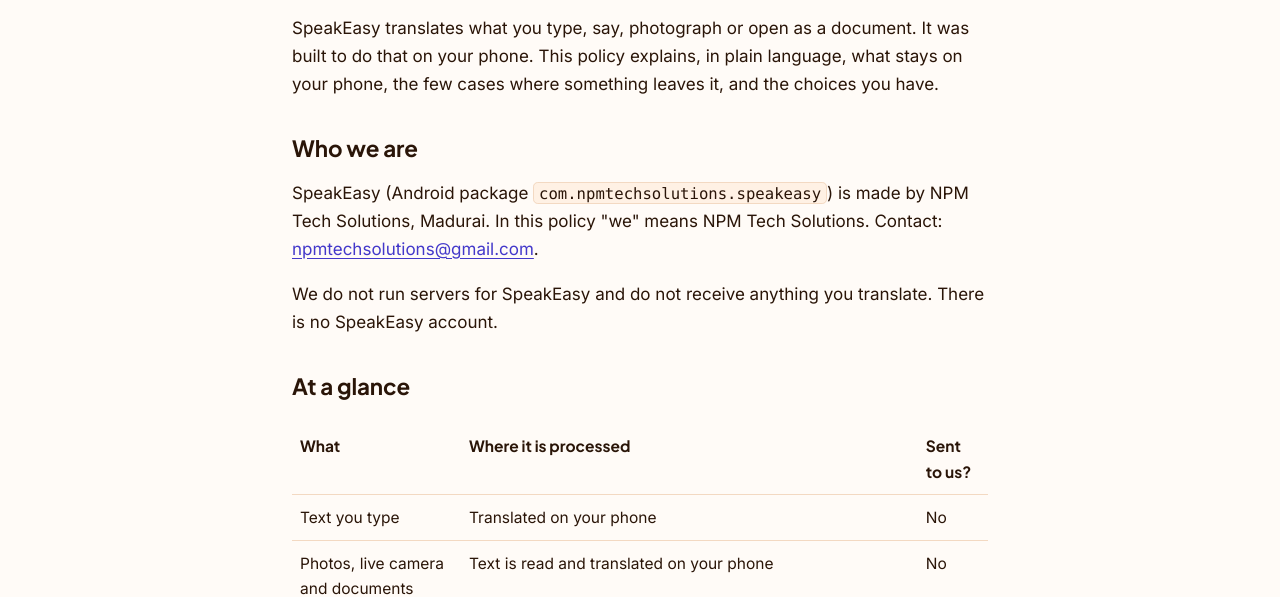
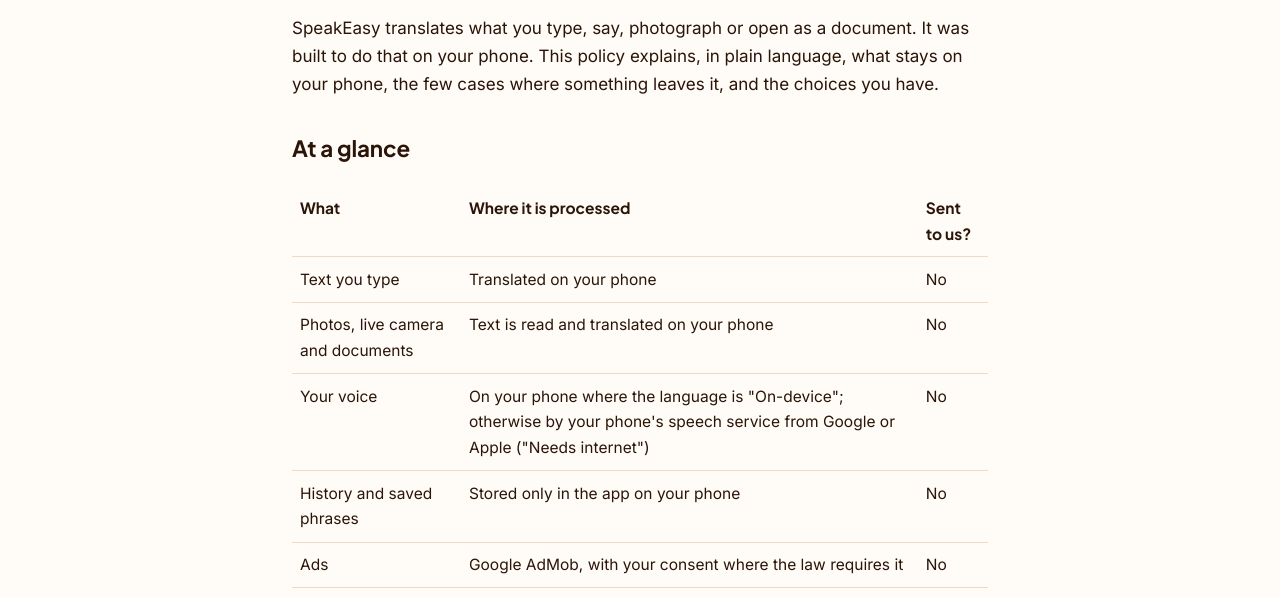
Before and after one commit to npmtechsolutions-arch/npmtechsolutions-arch.github.io, a plain HTML site: page speakeasy/privacy.html in a window 1280 px wide. Shown: the part 209-806 px from the top of the page. Drawn offline with Linux system fonts and the light colour scheme.

Commit message:
SpeakEasy privacy policy: remove Who we are, full contact line
Co-Authored-By: Claude Opus 5.5 <noreply@anthropic.com>

```diff
--- a/speakeasy/privacy.html
+++ b/speakeasy/privacy.html
@@ -34,10 +34,6 @@
 
   <main id="content" class="wrap">
     <p>SpeakEasy translates what you type, say, photograph or open as a document. It was built to do that on your phone. This policy explains, in plain language, what stays on your phone, the few cases where something leaves it, and the choices you have.</p>
-
-    <h2 id="who">Who we are</h2>
-    <p>SpeakEasy (Android package <code>com.npmtechsolutions.speakeasy</code>) is made by NPM Tech Solutions, Madurai. In this policy "we" means NPM Tech Solutions. Contact: <a href="mailto:npmtechsolutions@gmail.com">npmtechsolutions@gmail.com</a>.</p>
-    <p>We do not run servers for SpeakEasy and do not receive anything you translate. There is no SpeakEasy account.</p>
 
     <h2 id="glance">At a glance</h2>
     <div class="table-wrap">
@@ -142,7 +138,7 @@
     <p>If we add a feature that changes what leaves your phone, we will update this policy before it is switched on, change the effective date above, and, where the change is important, tell you in the app.</p>
 
     <h2 id="contact">Contact</h2>
-    <p>NPM Tech Solutions, Madurai<br>
+    <p>NPM Tech Solutions, Madurai - 625018<br>
       Email: <a href="mailto:npmtechsolutions@gmail.com">npmtechsolutions@gmail.com</a></p>
   </main>
 
```
